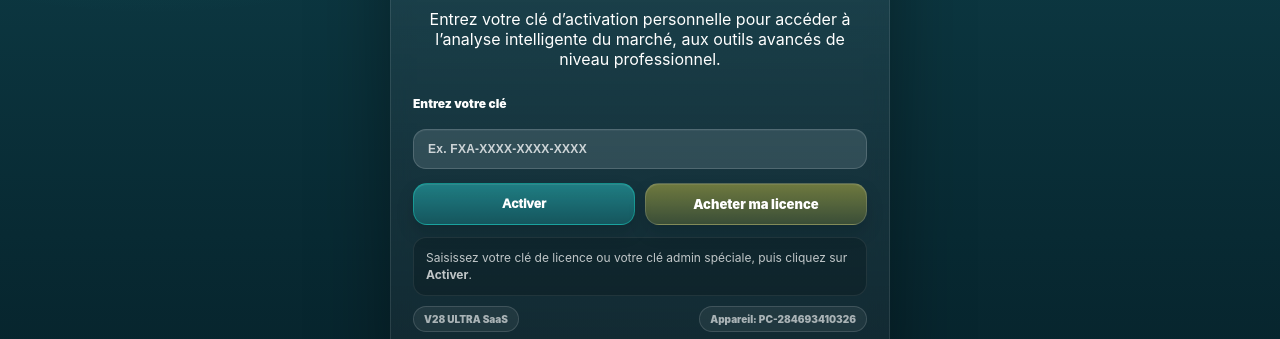
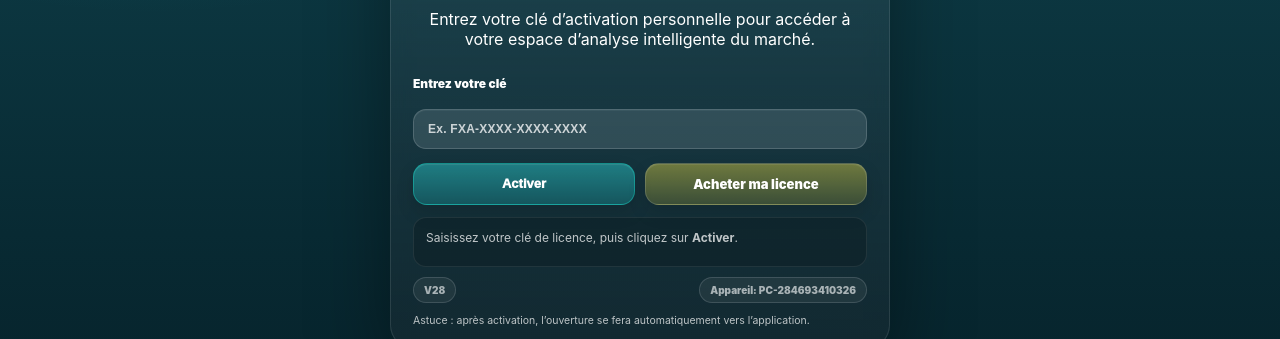
Before and after one commit to MEGA7704/forex_capture_analyzer_multi_deploy_pack, a website: page public/index.html in a window 1280 px wide. Shown: the part 310-649 px from the top of the page. Drawn offline with Linux system fonts and the light colour scheme.

Commit message:
Update index.html

```diff
--- a/public/index.html
+++ b/public/index.html
@@ -297,7 +297,7 @@ a.btn:hover{
         </div>
         <h1>Connexion</h1>
         <div class="sep"></div>
-        <p>Entrez votre clé d’activation personnelle pour accéder à l’analyse intelligente du marché, aux outils avancés de niveau professionnel.</p>
+        <p>Entrez votre clé d’activation personnelle pour accéder à votre espace d’analyse intelligente du marché.</p>
       </div>
 
       <div class="form">
@@ -309,18 +309,18 @@ a.btn:hover{
           <a class="btn warn" href="https://forexanalyzer.e-monsite.com/pages/tarifs.html" target="_self">Acheter ma licence</a>
         </div>
 
-        <div class="msg" id="msg">Saisissez votre clé de licence ou votre clé admin spéciale, puis cliquez sur <b>Activer</b>.</div>
+        <div class="msg" id="msg">Saisissez votre clé de licence, puis cliquez sur <b>Activer</b>.</div>
 
         <div class="foot">
-          <span class="badge">V28 ULTRA SaaS</span>
+          <span class="badge">V28 </span>
           <span class="badge" id="deviceBadge">Appareil: calcul…</span>
         </div>
 
-        <div class="small">Astuce : après activation, l’ouverture se fera automatiquement vers l’application ou vers <b>admin.html</b> selon le type de clé saisie.</div>
+        <div class="small">Astuce : après activation, l’ouverture se fera automatiquement vers l’application.</div>
       </div>
     </div>
 
-    <div class="bottom-welcome">Bienvenue dans l’univers professionnel</div>
+    <div class="bottom-welcome">Bienvenue dans l’univers professionnel des Traders </div>
   </div>
 
 <script>
```
